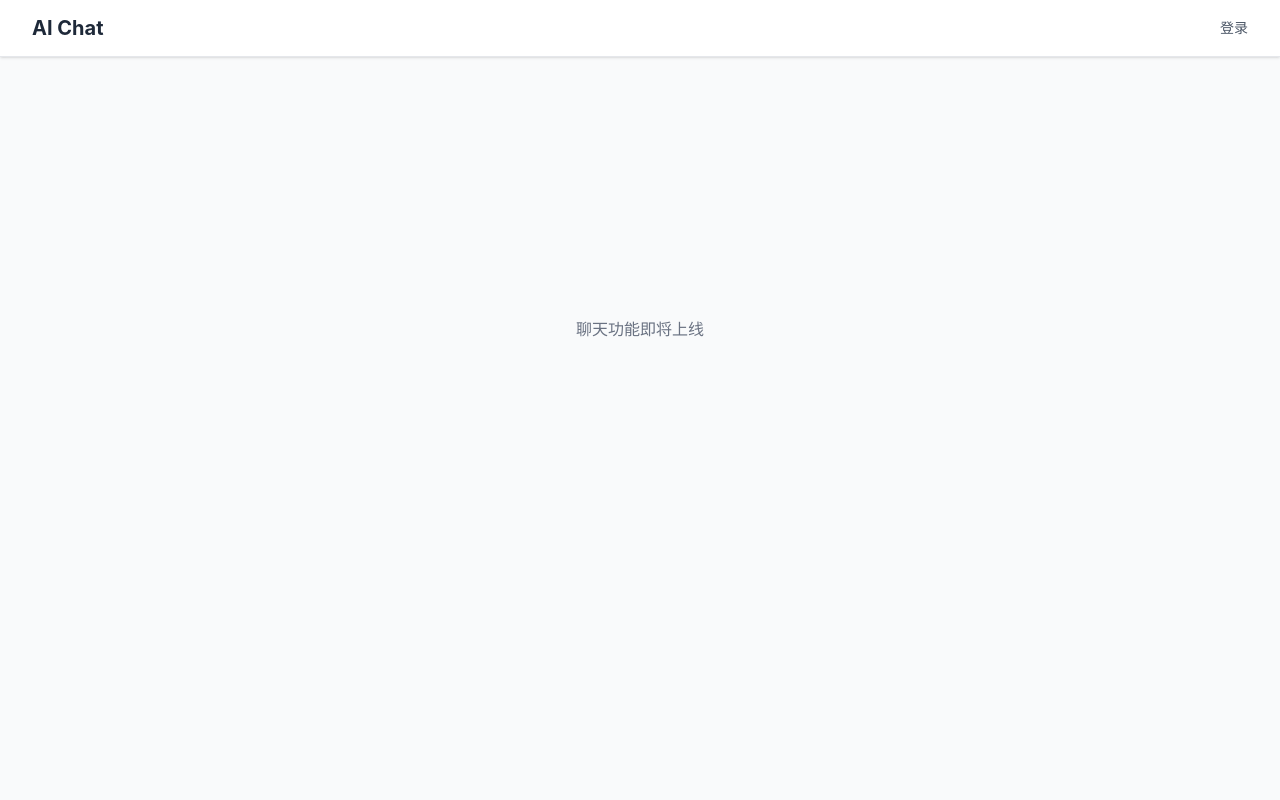
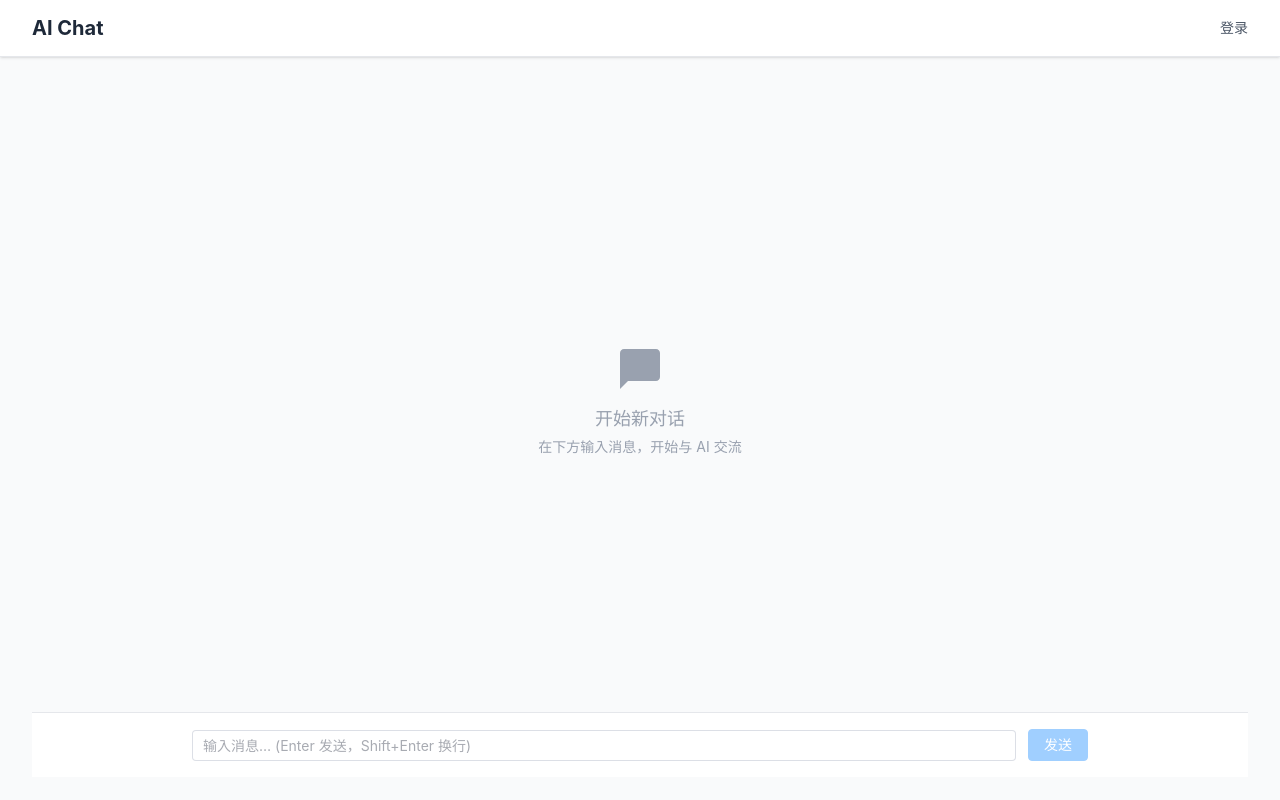
Before and after one commit to kelong-Yu/RAG-management-platform, a Vue app in the folder frontend/: page /chat in a window 1280 px wide. Shown: the top 800 px of the page. Built offline with nearby package versions, Linux system fonts and the light colour scheme; sample sign-in values are in the browser's storage.

Commit message:
feat: 创建 chatview

```diff
--- a/frontend/src/views/ChatView.vue
+++ b/frontend/src/views/ChatView.vue
@@ -1,8 +1,152 @@
 <script setup lang="ts">
+import { nextTick, ref } from 'vue'
+
+// ---- 类型 ----
+
+interface ChatMessage {
+  id: number
+  role: 'user' | 'assistant'
+  content: string
+  timestamp: number
+}
+
+// ---- 状态 ----
+
+const messages = ref<ChatMessage[]>([])
+const input = ref('')
+const loading = ref(false)
+const messageArea = ref<HTMLElement>()
+let nextId = 1
+
+// ---- 方法 ----
+
+function scrollToBottom() {
+  nextTick(() => {
+    if (messageArea.value) {
+      messageArea.value.scrollTop = messageArea.value.scrollHeight
+    }
+  })
+}
+
+function sendMessage() {
+  const text = input.value.trim()
+  if (!text) return
+
+  // 添加用户消息
+  messages.value.push({
+    id: nextId++,
+    role: 'user',
+    content: text,
+    timestamp: Date.now(),
+  })
+  input.value = ''
+  scrollToBottom()
+
+  // 模拟 AI 回复
+  loading.value = true
+  setTimeout(() => {
+    messages.value.push({
+      id: nextId++,
+      role: 'assistant',
+      content: '这是一个模拟回复。后续将接入大模型 API 实现真正的对话。',
+      timestamp: Date.now(),
+    })
+    loading.value = false
+    scrollToBottom()
+  }, 800)
+}
+
+function formatTime(ts: number): string {
+  return new Date(ts).toLocaleTimeString('zh-CN', {
+    hour: '2-digit',
+    minute: '2-digit',
+  })
+}
 </script>
 
 <template>
-  <div class="flex items-center justify-center min-h-[60vh]">
-    <p class="text-gray-500 dark:text-gray-400">聊天功能即将上线</p>
+  <div class="flex flex-col h-[calc(100vh-7rem)]">
+    <!-- 消息区域 -->
+    <div
+      ref="messageArea"
+      class="flex-1 overflow-y-auto px-4 py-6 space-y-4"
+    >
+      <!-- 空状态 -->
+      <div
+        v-if="messages.length === 0"
+        class="flex items-center justify-center h-full"
+      >
+        <div class="text-center text-gray-400 dark:text-gray-500">
+          <el-icon :size="48" class="mb-3">
+            <svg viewBox="0 0 24 24" fill="currentColor" width="1em" height="1em">
+              <path d="M20 2H4c-1.1 0-2 .9-2 2v18l4-4h14c1.1 0 2-.9 2-2V4c0-1.1-.9-2-2-2z"/>
+            </svg>
+          </el-icon>
+          <p class="text-lg">开始新对话</p>
+          <p class="text-sm mt-1">在下方输入消息，开始与 AI 交流</p>
+        </div>
+      </div>
+
+      <!-- 消息列表 -->
+      <template v-for="msg in messages" :key="msg.id">
+        <!-- 用户消息 -->
+        <div v-if="msg.role === 'user'" class="flex justify-end">
+          <div class="max-w-[75%]">
+            <div class="bg-blue-600 text-white px-4 py-2.5 rounded-2xl rounded-br-md">
+              <p class="whitespace-pre-wrap wrap-break-word">{{ msg.content }}</p>
+            </div>
+            <p class="text-xs text-gray-400 dark:text-gray-500 mt-1 text-right mr-2">
+              {{ formatTime(msg.timestamp) }}
+            </p>
+          </div>
+        </div>
+
+        <!-- 助手消息 -->
+        <div v-else class="flex justify-start">
+          <div class="max-w-[75%]">
+            <div class="bg-gray-100 dark:bg-gray-700 text-gray-800 dark:text-gray-100 px-4 py-2.5 rounded-2xl rounded-bl-md">
+              <p class="whitespace-pre-wrap wrap-break-word">{{ msg.content }}</p>
+            </div>
+            <p class="text-xs text-gray-400 dark:text-gray-500 mt-1 ml-2">
+              {{ formatTime(msg.timestamp) }}
+            </p>
+          </div>
+        </div>
+      </template>
+
+      <!-- 加载指示器 -->
+      <div v-if="loading" class="flex justify-start">
+        <div class="bg-gray-100 dark:bg-gray-700 px-4 py-3 rounded-2xl rounded-bl-md">
+          <div class="flex items-center gap-1.5">
+            <span class="w-2 h-2 bg-gray-400 rounded-full animate-bounce" style="animation-delay: 0ms" />
+            <span class="w-2 h-2 bg-gray-400 rounded-full animate-bounce" style="animation-delay: 150ms" />
+            <span class="w-2 h-2 bg-gray-400 rounded-full animate-bounce" style="animation-delay: 300ms" />
+          </div>
+        </div>
+      </div>
+    </div>
+
+    <!-- 输入区域 -->
+    <div class="border-t border-gray-200 dark:border-gray-700 bg-white dark:bg-gray-800 px-4 py-4">
+      <div class="max-w-4xl mx-auto flex items-end gap-3">
+        <el-input
+          v-model="input"
+          type="textarea"
+          :rows="1"
+          placeholder="输入消息… (Enter 发送，Shift+Enter 换行)"
+          resize="none"
+          class="flex-1"
+          :disabled="loading"
+          @keydown.enter.exact.prevent="sendMessage"
+        />
+        <el-button
+          type="primary"
+          :disabled="!input.trim() || loading"
+          @click="sendMessage"
+        >
+          发送
+        </el-button>
+      </div>
+    </div>
   </div>
 </template>
```
